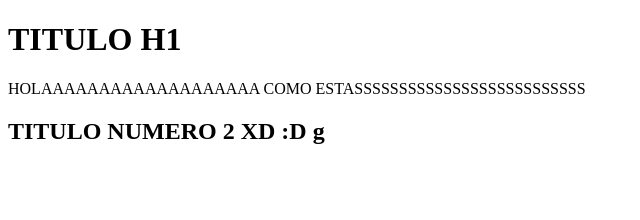
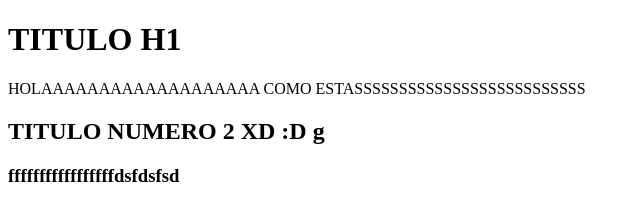
Before and after one commit to RonaldoTomaylla7/miprimer-repositorio, a plain HTML site: page index.html in a window 1280 px wide. Shown: the whole page, without its empty margins (0-640 px from the left). Drawn offline with Linux system fonts and the light colour scheme.

Commit message:
agregado h3

```diff
--- a/index.html
+++ b/index.html
@@ -10,5 +10,6 @@
     <h1>TITULO H1 </h1>
     <p>HOLAAAAAAAAAAAAAAAAAAA COMO ESTASSSSSSSSSSSSSSSSSSSSSSSSSS</p>
     <h2> TITULO NUMERO 2 XD :D g</h2>
+    <h3> fffffffffffffffffdsfdsfsd </h3>
 </body>
 </html>
```
